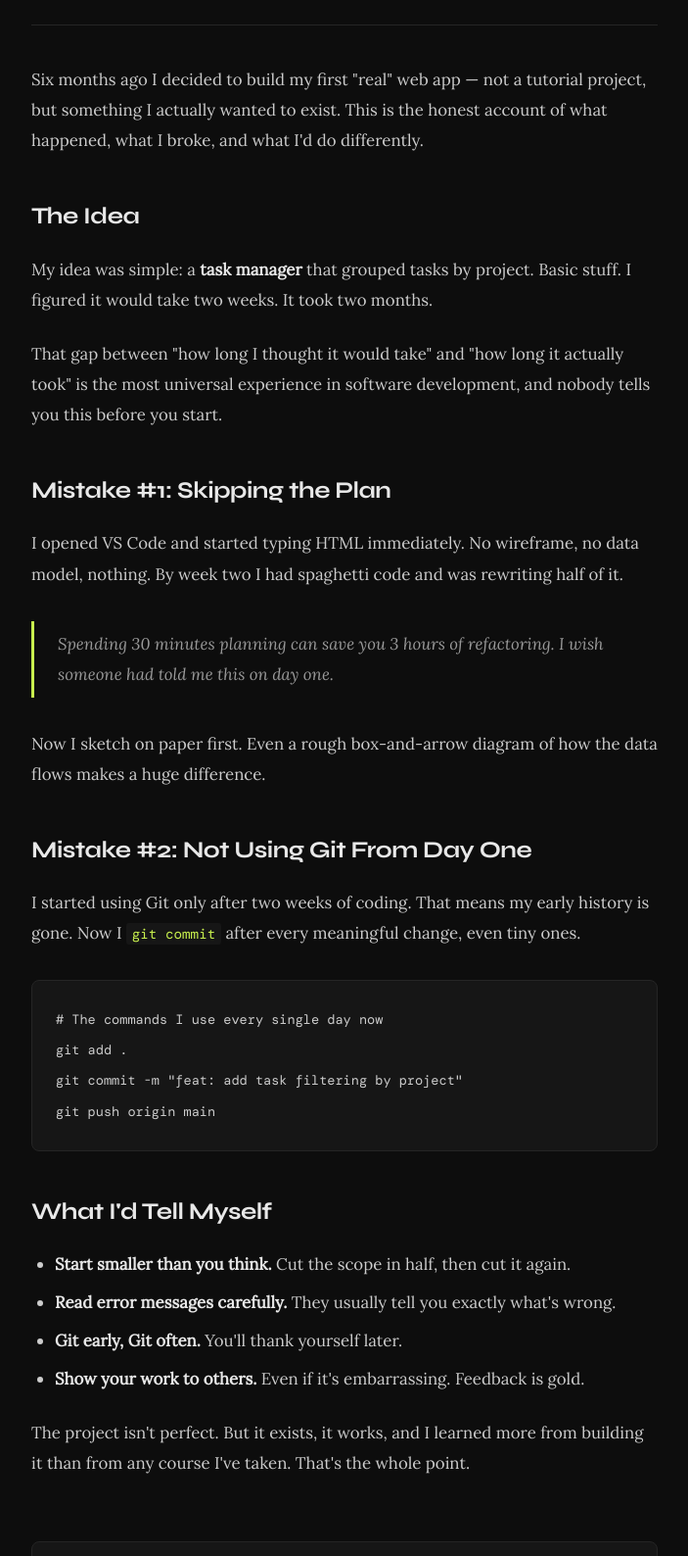
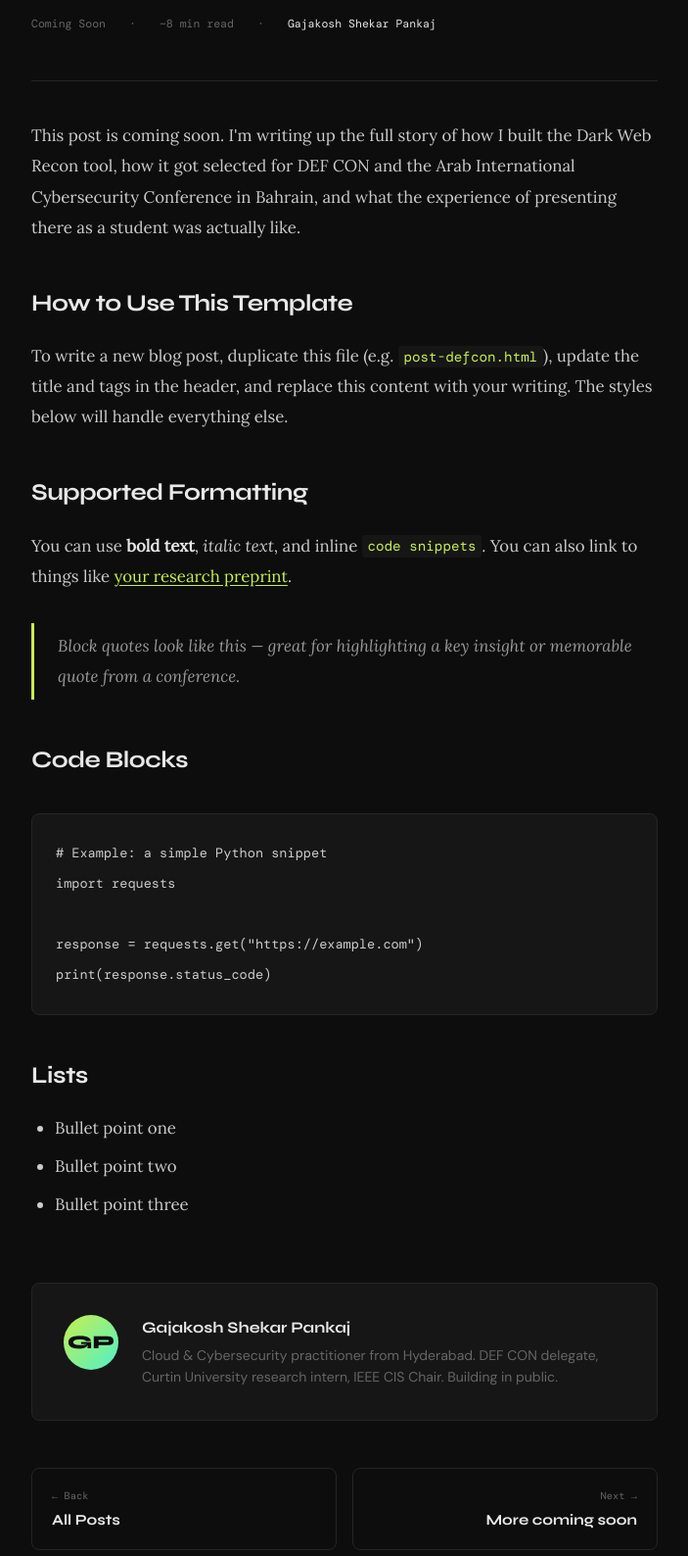
Before and after one commit to gspankaj/gspankaj.github.io, a plain HTML site: page post.html in a window 1280 px wide. Shown: the part 492-2080 px from the top of the page at 98% size, without its empty margins (288-991 px from the left). Drawn offline with nearby package versions, Linux system fonts and the light colour scheme; a web font is replaced by a local one.

Commit message:
Update post.html

```diff
--- a/post.html
+++ b/post.html
@@ -3,7 +3,7 @@
 <head>
   <meta charset="UTF-8" />
   <meta name="viewport" content="width=device-width, initial-scale=1.0"/>
-  <title>Post Title — Your Name</title>
+  <title>Post Title — Pankaj G.S.</title>
   <link rel="preconnect" href="https://fonts.googleapis.com">
   <link href="https://fonts.googleapis.com/css2?family=Syne:wght@400;700;800&family=DM+Mono:ital,wght@0,400;0,500;1,400&family=DM+Sans:wght@300;400;500&family=Lora:ital,wght@0,400;1,400&display=swap" rel="stylesheet">
   <style>
@@ -30,138 +30,45 @@
     .nav-links a { font-family: var(--font-mono); font-size: 0.8rem; color: var(--muted); text-decoration: none; transition: color 0.2s; }
     .nav-links a:hover { color: var(--accent); }
 
-    .post-wrapper {
-      max-width: 720px;
-      margin: 0 auto;
-      padding: 9rem 2.5rem 6rem;
-    }
+    .post-wrapper { max-width: 720px; margin: 0 auto; padding: 9rem 2.5rem 6rem; }
 
-    .back-link {
-      display: inline-flex; align-items: center; gap: 0.4rem;
-      font-family: var(--font-mono); font-size: 0.75rem;
-      color: var(--muted); text-decoration: none;
-      letter-spacing: 0.05em;
-      margin-bottom: 3rem;
-      transition: color 0.2s;
-    }
+    .back-link { display: inline-flex; align-items: center; gap: 0.4rem; font-family: var(--font-mono); font-size: 0.75rem; color: var(--muted); text-decoration: none; margin-bottom: 3rem; transition: color 0.2s; }
     .back-link:hover { color: var(--accent); }
 
     .post-header { margin-bottom: 3rem; }
     .post-tags { display: flex; flex-wrap: wrap; gap: 0.4rem; margin-bottom: 1.25rem; }
-    .post-tag {
-      font-family: var(--font-mono); font-size: 0.65rem;
-      padding: 0.2rem 0.6rem;
-      background: rgba(200,240,78,0.08); color: var(--accent); border-radius: 2px;
-    }
-    .post-header h1 {
-      font-family: var(--font-display);
-      font-size: clamp(2rem, 5vw, 3.25rem);
-      font-weight: 800; line-height: 1.1;
-      letter-spacing: -1.5px;
-      margin-bottom: 1.25rem;
-    }
-    .post-meta-row {
-      display: flex; align-items: center; gap: 1.5rem;
-      font-family: var(--font-mono); font-size: 0.72rem; color: var(--muted);
-    }
+    .post-tag { font-family: var(--font-mono); font-size: 0.65rem; padding: 0.2rem 0.6rem; background: rgba(200,240,78,0.08); color: var(--accent); border-radius: 2px; }
+    .post-header h1 { font-family: var(--font-display); font-size: clamp(2rem, 5vw, 3.25rem); font-weight: 800; line-height: 1.1; letter-spacing: -1.5px; margin-bottom: 1.25rem; }
+    .post-meta-row { display: flex; align-items: center; gap: 1.5rem; font-family: var(--font-mono); font-size: 0.72rem; color: var(--muted); }
     .post-meta-row .author { color: var(--text); }
+    .post-divider { border: none; border-top: 1px solid var(--border); margin: 2.5rem 0; }
 
-    .post-divider {
-      border: none; border-top: 1px solid var(--border);
-      margin: 2.5rem 0;
-    }
-
-    /* ─── PROSE STYLES ─── */
     .post-body { font-family: var(--font-prose); font-size: 1.05rem; line-height: 1.85; color: #ccc; }
     .post-body p { margin-bottom: 1.5rem; }
-    .post-body h2 {
-      font-family: var(--font-display); font-size: 1.5rem; font-weight: 700;
-      color: var(--text); letter-spacing: -0.5px;
-      margin: 2.5rem 0 1rem;
-    }
-    .post-body h3 {
-      font-family: var(--font-display); font-size: 1.15rem; font-weight: 700;
-      color: var(--text); margin: 2rem 0 0.75rem;
-    }
+    .post-body h2 { font-family: var(--font-display); font-size: 1.5rem; font-weight: 700; color: var(--text); letter-spacing: -0.5px; margin: 2.5rem 0 1rem; }
+    .post-body h3 { font-family: var(--font-display); font-size: 1.15rem; font-weight: 700; color: var(--text); margin: 2rem 0 0.75rem; }
     .post-body strong { color: var(--text); font-weight: 600; }
-    .post-body em { font-style: italic; }
     .post-body a { color: var(--accent); text-decoration: underline; text-underline-offset: 3px; }
-    .post-body a:hover { opacity: 0.8; }
     .post-body ul, .post-body ol { margin: 0 0 1.5rem 1.5rem; }
     .post-body li { margin-bottom: 0.5rem; }
-    .post-body blockquote {
-      border-left: 3px solid var(--accent);
-      padding: 0.5rem 0 0.5rem 1.5rem;
-      margin: 2rem 0;
-      font-style: italic;
-      color: #999;
-    }
-    .post-body code {
-      font-family: var(--font-mono);
-      font-size: 0.85em;
-      background: var(--surface);
-      padding: 0.15em 0.4em;
-      border-radius: 3px;
-      color: var(--accent);
-    }
-    .post-body pre {
-      background: var(--surface);
-      border: 1px solid var(--border);
-      border-radius: 8px;
-      padding: 1.5rem;
-      overflow-x: auto;
-      margin: 2rem 0;
-    }
-    .post-body pre code {
-      background: none; padding: 0;
-      font-size: 0.85rem; color: #ccc;
-    }
+    .post-body blockquote { border-left: 3px solid var(--accent); padding: 0.5rem 0 0.5rem 1.5rem; margin: 2rem 0; font-style: italic; color: #999; }
+    .post-body code { font-family: var(--font-mono); font-size: 0.85em; background: var(--surface); padding: 0.15em 0.4em; border-radius: 3px; color: var(--accent); }
+    .post-body pre { background: var(--surface); border: 1px solid var(--border); border-radius: 8px; padding: 1.5rem; overflow-x: auto; margin: 2rem 0; }
+    .post-body pre code { background: none; padding: 0; font-size: 0.85rem; color: #ccc; }
 
-    /* ─── AUTHOR BIO ─── */
-    .author-card {
-      margin-top: 4rem;
-      padding: 2rem;
-      background: var(--surface);
-      border: 1px solid var(--border);
-      border-radius: 8px;
-      display: flex; gap: 1.5rem; align-items: flex-start;
-    }
-    .author-avatar {
-      width: 56px; height: 56px;
-      border-radius: 50%;
-      background: linear-gradient(135deg, var(--accent), var(--accent2));
-      flex-shrink: 0;
-      display: flex; align-items: center; justify-content: center;
-      font-family: var(--font-display); font-weight: 800; font-size: 1.2rem;
-      color: #0d0d0d;
-    }
+    .author-card { margin-top: 4rem; padding: 2rem; background: var(--surface); border: 1px solid var(--border); border-radius: 8px; display: flex; gap: 1.5rem; align-items: flex-start; }
+    .author-avatar { width: 56px; height: 56px; border-radius: 50%; background: linear-gradient(135deg, var(--accent), #4ef0c8); flex-shrink: 0; display: flex; align-items: center; justify-content: center; font-family: var(--font-display); font-weight: 800; font-size: 1.2rem; color: #0d0d0d; }
     .author-name { font-family: var(--font-display); font-weight: 700; margin-bottom: 0.25rem; }
     .author-bio { font-size: 0.875rem; color: var(--muted); }
 
-    /* ─── NAV POSTS ─── */
-    .post-navigation {
-      margin-top: 3rem;
-      display: grid; grid-template-columns: 1fr 1fr;
-      gap: 1rem;
-    }
-    .post-nav-link {
-      padding: 1.25rem;
-      border: 1px solid var(--border);
-      border-radius: 8px;
-      text-decoration: none; color: inherit;
-      transition: all 0.2s;
-    }
+    .post-navigation { margin-top: 3rem; display: grid; grid-template-columns: 1fr 1fr; gap: 1rem; }
+    .post-nav-link { padding: 1.25rem; border: 1px solid var(--border); border-radius: 8px; text-decoration: none; color: inherit; transition: all 0.2s; }
     .post-nav-link:hover { border-color: var(--accent); }
     .post-nav-link.next { text-align: right; }
     .post-nav-dir { font-family: var(--font-mono); font-size: 0.65rem; color: var(--muted); margin-bottom: 0.4rem; }
     .post-nav-title { font-family: var(--font-display); font-size: 0.95rem; font-weight: 700; line-height: 1.3; }
 
-    footer {
-      border-top: 1px solid var(--border);
-      padding: 2rem 2.5rem;
-      display: flex; justify-content: space-between; align-items: center;
-      font-family: var(--font-mono); font-size: 0.72rem; color: var(--muted);
-    }
+    footer { border-top: 1px solid var(--border); padding: 2rem 2.5rem; display: flex; justify-content: space-between; align-items: center; font-family: var(--font-mono); font-size: 0.72rem; color: var(--muted); }
 
     @media (max-width: 768px) {
       nav { padding: 1rem 1.5rem; }
@@ -174,7 +81,7 @@
 <body>
 
   <nav>
-    <a href="index.html" class="nav-logo">YourName.dev</a>
+    <a href="index.html" class="nav-logo">pankaj.gs</a>
     <ul class="nav-links">
       <li><a href="index.html#about">about</a></li>
       <li><a href="index.html#projects">projects</a></li>
@@ -190,106 +97,90 @@
 
     <header class="post-header">
       <div class="post-tags">
-        <span class="post-tag">web dev</span>
-        <span class="post-tag">lessons</span>
+        <span class="post-tag">defcon</span>
+        <span class="post-tag">dark web</span>
+        <span class="post-tag">security</span>
       </div>
-      <h1>What I Learned Building My First Web App</h1>
+      <!-- UPDATE THE TITLE BELOW FOR EACH NEW POST -->
+      <h1>What It's Like Presenting at DEF CON as a Student</h1>
       <div class="post-meta-row">
-        <span>January 15, 2025</span>
+        <span>Coming Soon</span>
         <span>·</span>
-        <span>6 min read</span>
+        <span>~8 min read</span>
         <span>·</span>
-        <span class="author">Your Name</span>
+        <span class="author">Gajakosh Shekar Pankaj</span>
       </div>
     </header>
 
     <hr class="post-divider" />
 
-    <!-- ═══════════════════════════════════════════════════ -->
-    <!--  YOUR POST CONTENT GOES HERE                        -->
-    <!--  Replace everything inside .post-body              -->
-    <!-- ═══════════════════════════════════════════════════ -->
+    <!-- ═══════════════════════════════════════════════ -->
+    <!--  REPLACE EVERYTHING INSIDE .post-body          -->
+    <!--  WITH YOUR ACTUAL BLOG POST CONTENT            -->
+    <!-- ═══════════════════════════════════════════════ -->
     <article class="post-body">
 
       <p>
-        Six months ago I decided to build my first "real" web app — not a tutorial project, but something I actually wanted to exist. This is the honest account of what happened, what I broke, and what I'd do differently.
+        This post is coming soon. I'm writing up the full story of how I built the Dark Web Recon tool, how it got selected for DEF CON and the Arab International Cybersecurity Conference in Bahrain, and what the experience of presenting there as a student was actually like.
       </p>
 
-      <h2>The Idea</h2>
+      <h2>How to Use This Template</h2>
 
       <p>
-        My idea was simple: a <strong>task manager</strong> that grouped tasks by project. Basic stuff. I figured it would take two weeks. It took two months.
+        To write a new blog post, duplicate this file (e.g. <code>post-defcon.html</code>), update the title and tags in the header, and replace this content with your writing. The styles below will handle everything else.
       </p>
 
-      <p>
-        That gap between "how long I thought it would take" and "how long it actually took" is the most universal experience in software development, and nobody tells you this before you start.
-      </p>
-
-      <h2>Mistake #1: Skipping the Plan</h2>
+      <h2>Supported Formatting</h2>
 
       <p>
-        I opened VS Code and started typing HTML immediately. No wireframe, no data model, nothing. By week two I had spaghetti code and was rewriting half of it.
+        You can use <strong>bold text</strong>, <em>italic text</em>, and inline <code>code snippets</code>. You can also link to things like <a href="https://doi.org/10.21203/rs.3.rs-8386211/v1">your research preprint</a>.
       </p>
 
       <blockquote>
-        Spending 30 minutes planning can save you 3 hours of refactoring. I wish someone had told me this on day one.
+        Block quotes look like this — great for highlighting a key insight or memorable quote from a conference.
       </blockquote>
 
-      <p>
-        Now I sketch on paper first. Even a rough box-and-arrow diagram of how the data flows makes a huge difference.
-      </p>
+      <h2>Code Blocks</h2>
 
-      <h2>Mistake #2: Not Using Git From Day One</h2>
+      <pre><code># Example: a simple Python snippet
+import requests
 
-      <p>
-        I started using Git only after two weeks of coding. That means my early history is gone. Now I <code>git commit</code> after every meaningful change, even tiny ones.
-      </p>
+response = requests.get("https://example.com")
+print(response.status_code)</code></pre>
 
-      <pre><code># The commands I use every single day now
-git add .
-git commit -m "feat: add task filtering by project"
-git push origin main</code></pre>
-
-      <h2>What I'd Tell Myself</h2>
+      <h2>Lists</h2>
 
       <ul>
-        <li><strong>Start smaller than you think.</strong> Cut the scope in half, then cut it again.</li>
-        <li><strong>Read error messages carefully.</strong> They usually tell you exactly what's wrong.</li>
-        <li><strong>Git early, Git often.</strong> You'll thank yourself later.</li>
-        <li><strong>Show your work to others.</strong> Even if it's embarrassing. Feedback is gold.</li>
+        <li>Bullet point one</li>
+        <li>Bullet point two</li>
+        <li>Bullet point three</li>
       </ul>
-
-      <p>
-        The project isn't perfect. But it exists, it works, and I learned more from building it than from any course I've taken. That's the whole point.
-      </p>
 
     </article>
 
-    <!-- AUTHOR BIO -->
     <div class="author-card">
-      <div class="author-avatar">YN</div>
+      <div class="author-avatar">GP</div>
       <div>
-        <div class="author-name">Your Name</div>
-        <p class="author-bio">Fresher developer documenting the journey. Building in public, one bug at a time.</p>
+        <div class="author-name">Gajakosh Shekar Pankaj</div>
+        <p class="author-bio">Cloud &amp; Cybersecurity practitioner from Hyderabad. DEF CON delegate, Curtin University research intern, IEEE CIS Chair. Building in public.</p>
       </div>
     </div>
 
-    <!-- POST NAVIGATION -->
     <div class="post-navigation">
-      <a href="post.html" class="post-nav-link prev">
-        <div class="post-nav-dir">← Previous</div>
-        <div class="post-nav-title">Understanding Git: A Beginner's Honest Take</div>
+      <a href="blog.html" class="post-nav-link prev">
+        <div class="post-nav-dir">← Back</div>
+        <div class="post-nav-title">All Posts</div>
       </a>
-      <a href="post.html" class="post-nav-link next">
+      <a href="blog.html" class="post-nav-link next">
         <div class="post-nav-dir">Next →</div>
-        <div class="post-nav-title">30 Days of Coding — What Actually Happened</div>
+        <div class="post-nav-title">More coming soon</div>
       </a>
     </div>
 
   </div>
 
   <footer>
-    <span>© 2025 Your Name.</span>
+    <span>© 2025 Gajakosh Shekar Pankaj.</span>
     <a href="blog.html" style="color: var(--accent); text-decoration: none; font-family: var(--font-mono); font-size: 0.72rem;">← Back to blog</a>
   </footer>
 
```
